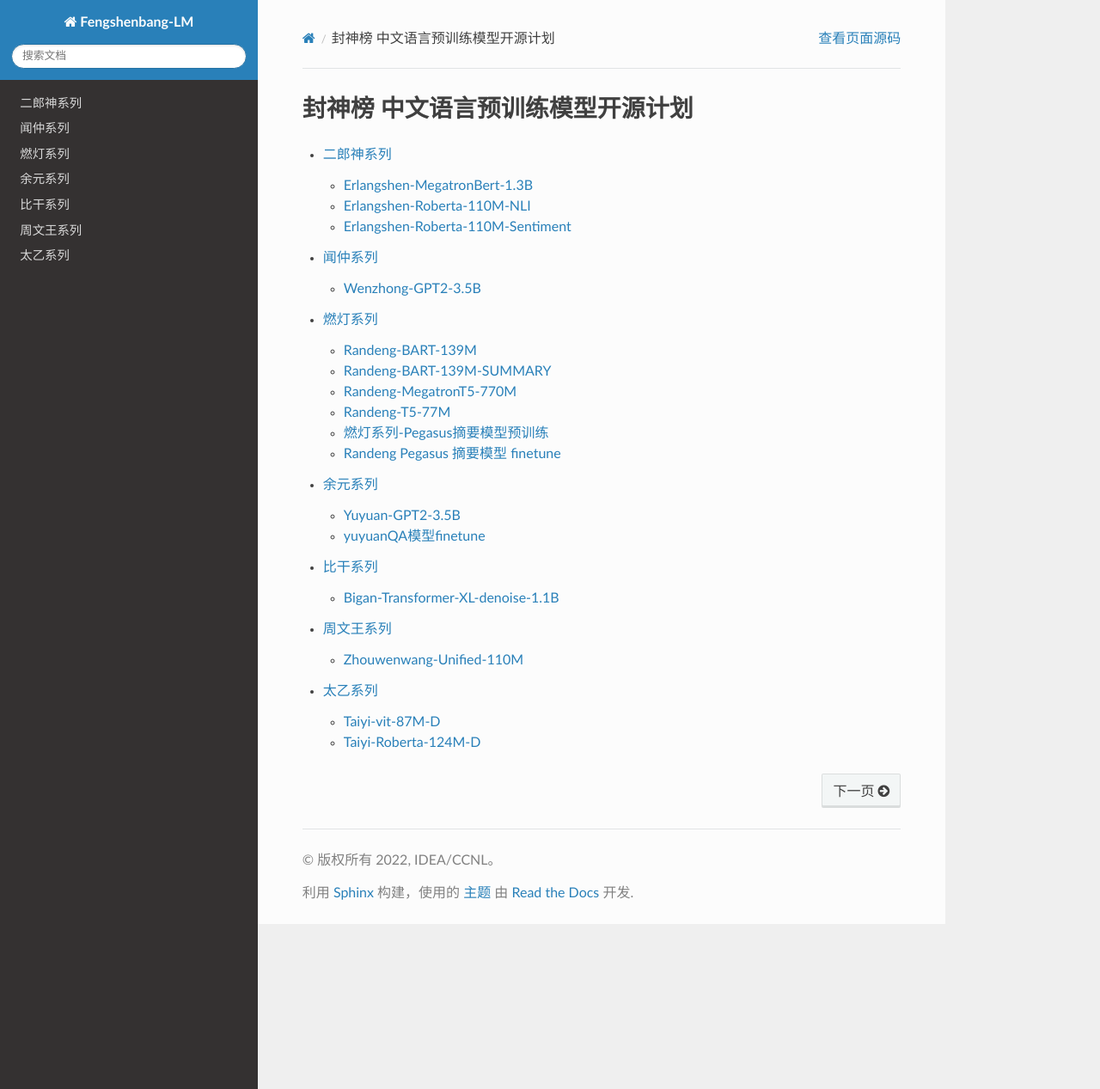
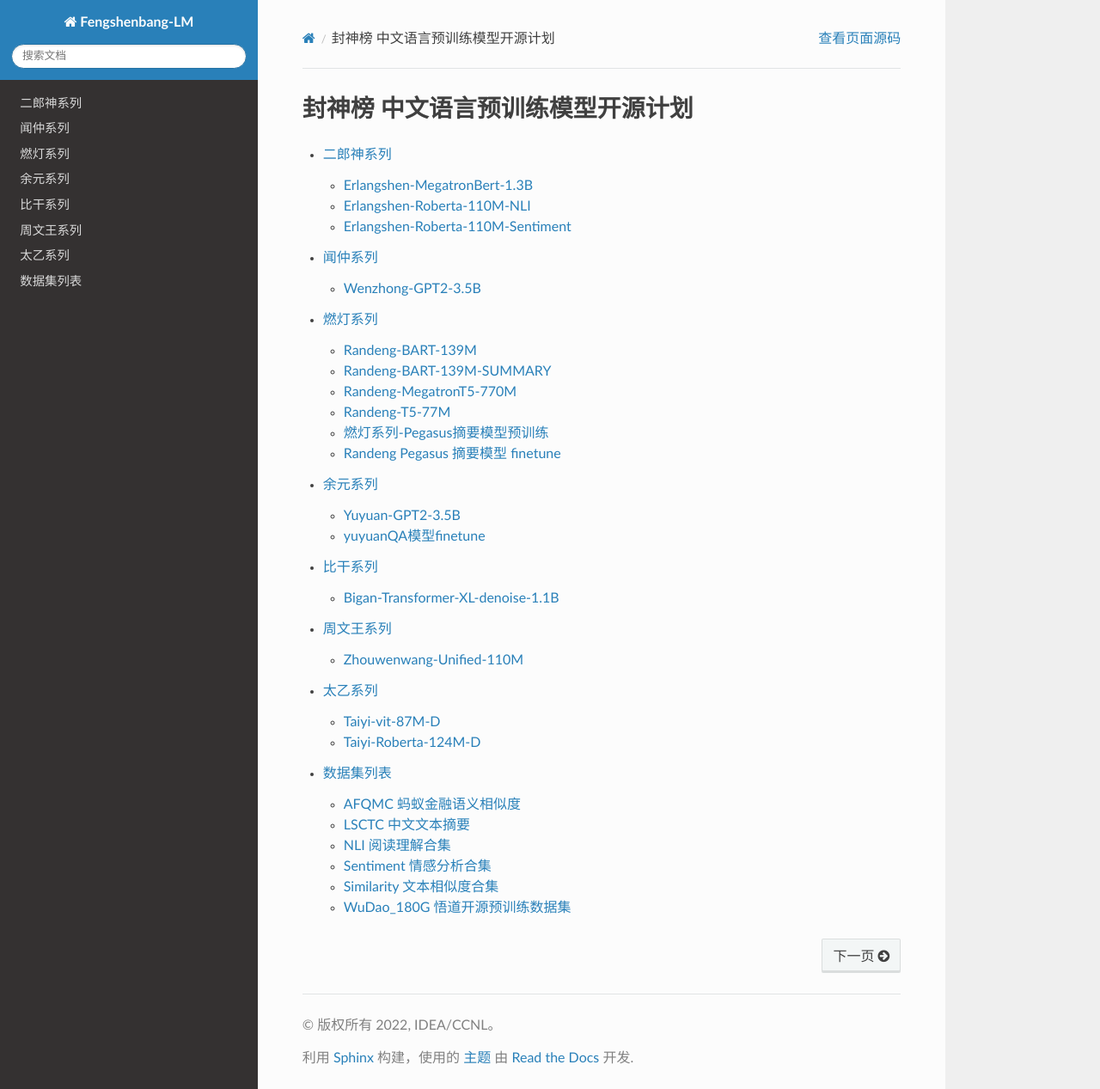
Before and after one commit to IDEA-CCNL/Fengshenbang-doc, a Sphinx documentation site: the page built from source/index.rst, in a window 1280 px wide and 1267 px high. Shown: the whole window at 86% size. Built offline with Sphinx 7.4.7 and the Read the Docs theme 2.0.0, drawn with Linux system fonts in a browser that asks for light colours; pages that are not in the unit, such as notebooks, are missing from menus.

Commit message:
ADD: 新增数据集文档

```diff
--- /dev/null
+++ b/source/docs/数据集列表/AFQMC 蚂蚁金融语义相似度.md
@@ -0,0 +1,3 @@
+# AFQMC 蚂蚁金融语义相似度
+
+数据集介绍 https://www.cluebenchmarks.com/introduce.html
--- /dev/null
+++ b/source/docs/数据集列表/LSCTC 中文文本摘要.md
@@ -0,0 +1,3 @@
+# LSCTC 中文文本摘要
+
+数据集介绍 https://chinesenlp.xyz/zh/docs/text_summarization.html
--- /dev/null
+++ b/source/docs/数据集列表/NLI 阅读理解合集.md
@@ -0,0 +1,3 @@
+# NLI 阅读理解合集
+
+暂未开源
--- /dev/null
+++ b/source/docs/数据集列表/Sentiment 情感分析合集.md
@@ -0,0 +1,3 @@
+# Sentiment 情感分析合集
+
+暂未开源
--- /dev/null
+++ b/source/docs/数据集列表/Similarity 文本相似度合集.md
@@ -0,0 +1,3 @@
+# Similarity 文本相似度合集
+
+暂未开源
--- /dev/null
+++ b/source/docs/数据集列表/WuDao_180G 悟道开源预训练数据集.md
@@ -0,0 +1,3 @@
+# WuDao_180G 悟道开源预训练数据集
+
+数据集介绍 https://www.sciencedirect.com/science/article/pii/S2666651021000152
--- /dev/null
+++ b/source/docs/数据集列表/index.rst
@@ -0,0 +1,18 @@
+数据集列表
+=================================
+
+
+.. toctree::
+    :maxdepth: 1
+
+    AFQMC 蚂蚁金融语义相似度
+    LSCTC 中文文本摘要
+    NLI 阅读理解合集
+    Sentiment 情感分析合集
+    Similarity 文本相似度合集
+    WuDao_180G 悟道开源预训练数据集
+
+
+上述列表为封神榜模型开源计划中所有用到的数据集，并且包含一部分数据处理预逻辑，全量原始数据暂时未开源，我们提供一部分数据DEMO以便使用者了解数据集的结构以及如何做数据处理，敬请期待后续开源计划。
+
+DEMO数据样式可以在[github](https://github.com/IDEA-CCNL/fs_datasets/blob/master/raw_data/demo_data.jsonl)查看。
--- a/source/index.rst
+++ b/source/index.rst
@@ -16,3 +16,4 @@
    docs/比干系列/index
    docs/周文王系列/index
    docs/太乙系列/index
+   docs/数据集列表/index
```
